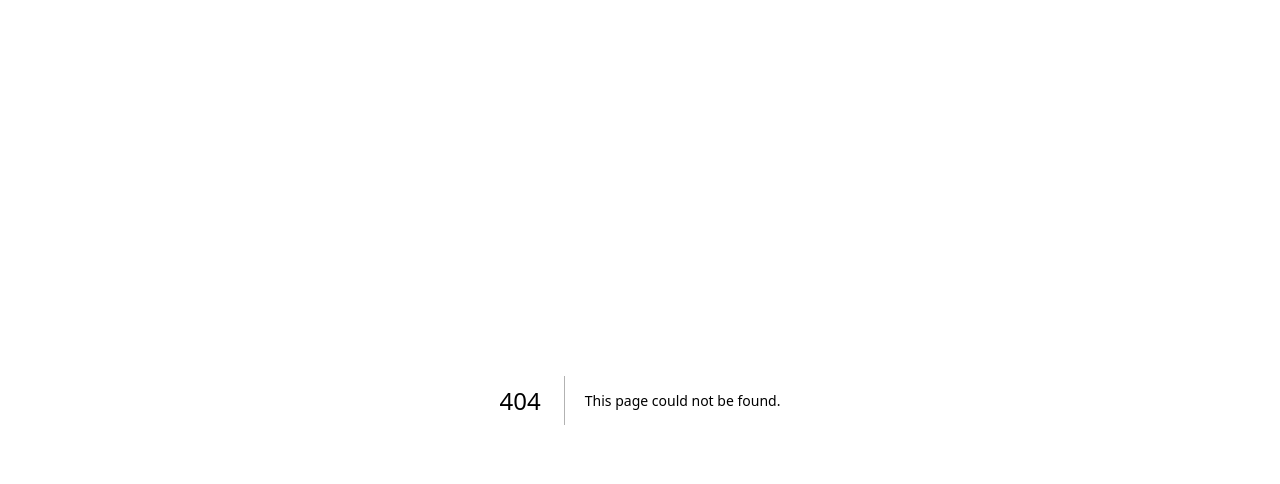
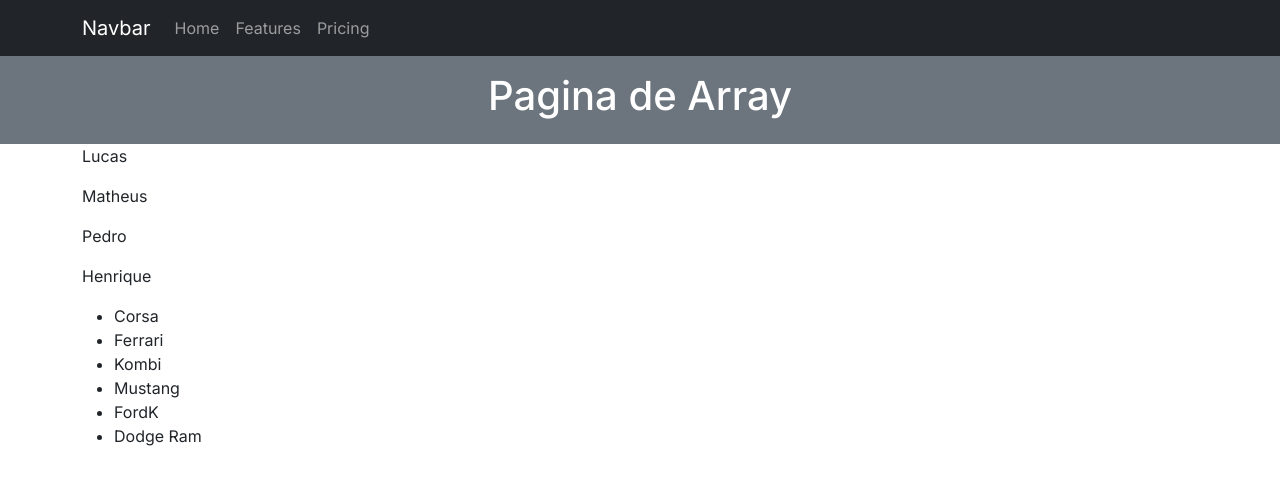
Before and after one commit to lucasrodriguesx/fundamentos, a Next.js app: page /array in a window 1280 px wide. Before the commit this address had no page. Shown: the top 484 px of the page. Built offline with nearby package versions, Linux system fonts and the light colour scheme.

Commit message:
Fundaments

```diff
--- /dev/null
+++ b/src/app/array/page.js
@@ -0,0 +1,23 @@
+'use client'
+import Pagina from "../components/Pagina";
+
+export default function Array() {
+
+    const carros = ['Corsa','Ferrari','Kombi','Mustang','FordK','Dodge Ram']
+    const pessoas = ['Lucas','Matheus','Pedro','Henrique']
+
+    return (
+        <Pagina titulo="Pagina de Array">
+           {pessoas.map(item=>(
+                    <p>{item}</p>
+                ))}
+
+        <ul>
+        {carros.map(item => (
+            <li>{item}</li>
+        ))}
+        </ul>
+
+        </Pagina>
+    )
+}
--- /dev/null
+++ b/src/app/components/Pagina.js
@@ -0,0 +1,32 @@
+import { Container, Nav, Navbar } from "react-bootstrap";
+
+export default function Pagina(props){
+    return (
+        <>
+        <Navbar bg="dark" data-bs-theme="dark">
+                <Container>
+                    <Navbar.Brand href="#home">Navbar</Navbar.Brand>
+                    <Nav className="me-auto">
+                        <Nav.Link href="#home">Home</Nav.Link>
+                        <Nav.Link href="#features">Features</Nav.Link>
+                        <Nav.Link href="#pricing">Pricing</Nav.Link>
+                    </Nav>
+                </Container>
+            </Navbar>
+
+            <div className="bg-secondary text-white text-center p-3">
+                <h1>{props.titulo}</h1>
+            </div>
+
+            <Container>
+
+        {props.children}
+
+            </Container>
+
+
+
+        </>
+    )
+
+}
```
Also changed, not shown: src/app/objetos/page.js (added, +22 -0 lines).
